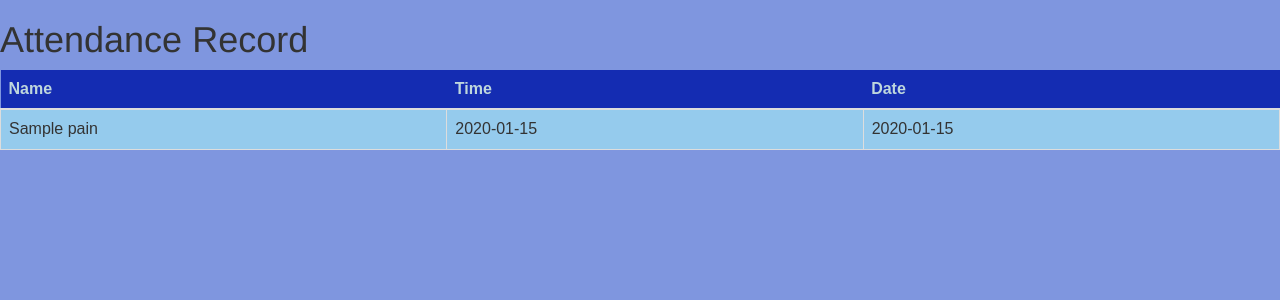
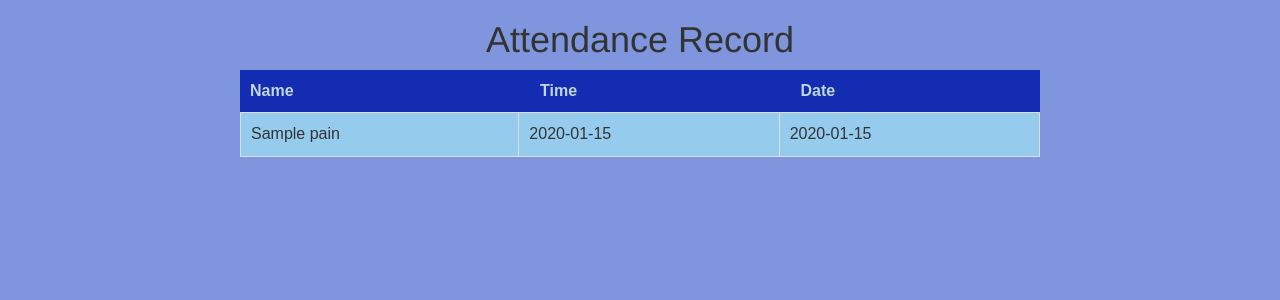
Before and after one commit to yashgsfit/Attendance_Record, a Node server app: page /attendence in a window 1280 px wide. Shown: the top 300 px of the page. Run offline with Node 20, Linux system fonts and the light colour scheme; tables that the repository leaves empty hold one stand-in row (values such as "Sample post"); lists and menus that the app fills with data are empty; some libraries are stand-ins or nearby versions.

Commit message:
Update index.ejs
change layout

```diff
--- a/views/index.ejs
+++ b/views/index.ejs
@@ -12,11 +12,13 @@
       <p><%= std.Name  %></p>
     <%})%> -->
 
-    <h1>Attendance Record</h1>
+    <center><h1>Attendance Record</h1></center>
 
-
-    <table class="table">
-      <thead>
+<section>
+    <div>
+      <div class="tbl-header">
+        <table cellpadding="0" cellspacing="0" border="0">
+          <thead>
         <tr>
 
           <th scope="col">Name</th>
@@ -24,7 +26,11 @@
           <th scope="col">Date</th>
         </tr>
       </thead>
-      <tbody>
+    </table>
+    </div>
+    <div class="tbl-content">
+        <table cellpadding="0" cellspacing="0" border="0">
+          <tbody>
       <%stdList.forEach(std => {%>
           <tr>
 
@@ -35,6 +41,8 @@
       <%})%>
       </tbody>
     </table>
+  </div>
+</section>
 
 
 
```
